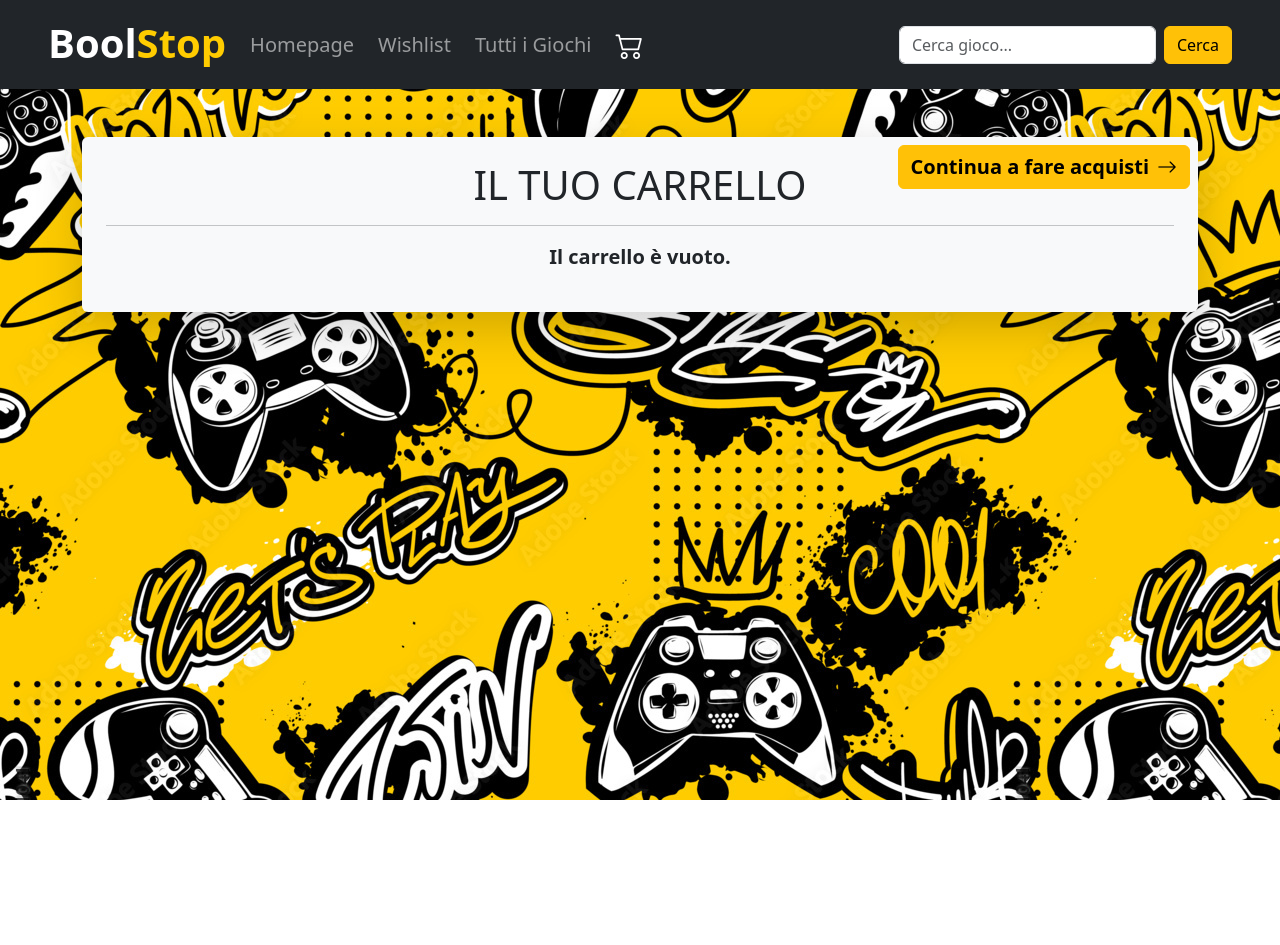
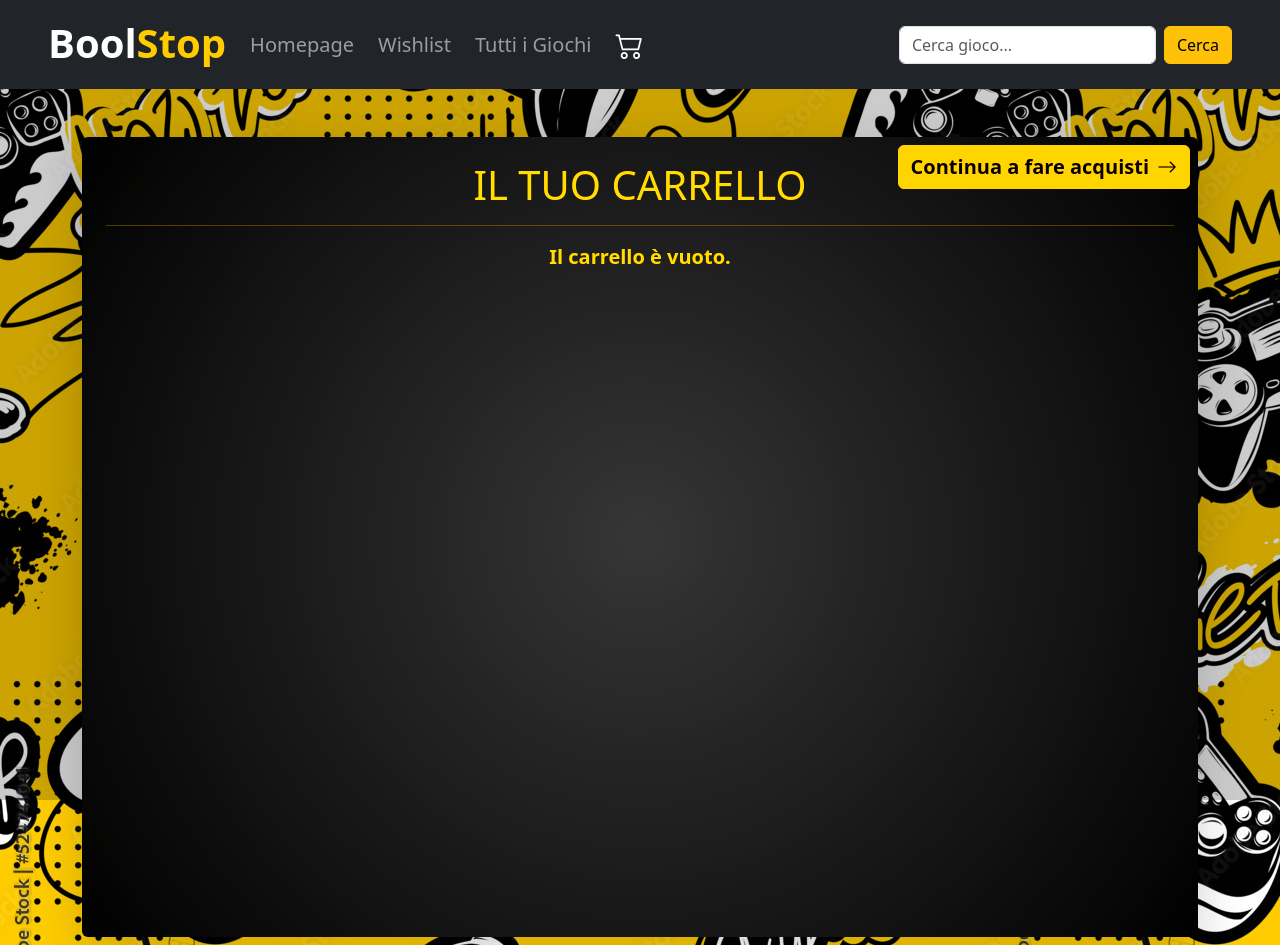
Before and after one commit to dannyarena/boolstop-frontend, a React (Vite) app: page /cart in a window 1280 px wide. Before the commit the page ends 800 px from the top, so only its background shows below. Built offline with nearby package versions, Linux system fonts and the light colour scheme.

Commit message:
fix style homepage

```diff
--- a/src/components/PromoCarousel.jsx
+++ b/src/components/PromoCarousel.jsx
@@ -28,13 +28,13 @@ export default function PromoCarousel({ discountedGames, wishlistIds, onToggleWi
 
   return (
     <>
-      <h2 className="text-center text-white fs-1 mb-4">
+      <h2 className="promo-title text-center fs-1 my-4 fw-bold">
         <i className="bi bi-fire text-danger"></i> OFFERTE DEL MOMENTO{" "}
         <i className="bi bi-fire text-danger"></i>
       </h2>
       <div id="carouselExampleIndicators" className="carousel slide">
         {/* Indicatori */}
-        <ol className="carousel-indicators d-flex justify-content-center p-0 mb-2">
+        <ol className="carousel-indicators d-flex justify-content-center p-0 mb-3">
           {discountedGames.map((_, i) => (
             <li
               key={i}
--- a/src/index.css
+++ b/src/index.css
@@ -27,6 +27,7 @@
   background-image: url("/img/ddrfu5v-8497eeac-ad03-4abf-957a-63159599231e.jpg");
   background-position: center;
   background-size: cover;
+  filter: brightness(1.1) saturate(1.2);
 }
 .linkJumbo {
   font-size: 50px;
@@ -42,7 +43,20 @@
 }
 
 body {
-  background-image: url("/img/1000_F_524741041_RBfJBzahjDcEHI0bG3Azw2225SoQfNOh.jpg");
+  background-image: linear-gradient(rgba(0, 0, 0, 0), rgba(0, 0, 0, 0)),
+    url("/img/1000_F_524741041_RBfJBzahjDcEHI0bG3Azw2225SoQfNOh.jpg");
+  margin: 0;
+}
+
+body::before {
+  content: "";
+  position: fixed;
+  top: 0;
+  left: 0;
+  width: 100%;
+  height: 100%;
+  background: rgba(0, 0, 0, 0.2);
+  z-index: -1;
 }
 
 .div-platforms:hover {
@@ -61,8 +75,12 @@ body {
 }
 
 .link-platforms i {
-  font-size: 3rem;
-  color: rgb(255, 255, 255);
+  font-size: 3.5rem;
+  color: #fac803;
+}
+
+.div-platforms:hover i {
+  color: white;
 }
 
 .div-platforms {
@@ -72,8 +90,9 @@ body {
   justify-content: center;
   align-items: center;
   padding: 100px;
-  background-color: rgba(0, 0, 0, 0.88);
+  background: radial-gradient(circle at center, #111111dc 0%, #000 0%);
   border-radius: 50px;
+  box-shadow: 0px 0px 20px rgba(0, 0, 0, 0.8);
 }
 .iconplat {
   font-size: 100px;
@@ -84,7 +103,7 @@ body {
   background-color: rgba(0, 0, 0, 0.8);
   padding: 20px;
   border-radius: 20px;
-  box-shadow: 0px 0px 20px rgba(0, 0, 0, 0.5);
+  box-shadow: 0px 0px 20px rgba(0, 0, 0, 0.8);
 
   color: white;
   font-size: 5rem;
@@ -97,7 +116,7 @@ body {
   height: 650px;
   overflow: hidden;
   border-radius: 20px;
-  box-shadow: 0px 3px 10px 3px #fac803;
+  box-shadow: 0px 3px 10px 3px #ffca2c;
   transition: transform 0.3s;
 }
 
@@ -240,11 +259,12 @@ body {
 }
 
 .wrapper {
-  background-color: white;
-  height: 100%;
-  padding: 20px;
-  border-radius: 10px;
-  box-shadow: 0px 0px 20px rgba(0, 0, 0, 0.5);
+  background: radial-gradient(circle at center, #111111dc 0%, #000 100%);
+  border-radius: 20px;
+  box-shadow: 0 0 50px rgba(255, 255, 255, 0.05);
+  min-height: 100vh;
+  padding: 0 2rem;
+  color: #fac803;
 }
 
 .addtocard {
@@ -256,7 +276,7 @@ body {
 }
 
 .discounted-games {
-  background-color: rgba(0, 0, 0, 0.88);
+  background: radial-gradient(circle at center, #111111dc 0%, #000 0%);
   border-radius: 50px;
 }
 
@@ -267,7 +287,7 @@ body {
 }
 
 .wishlist-container {
-  background: radial-gradient(circle at center, #111 0%, #000 100%);
+  background: radial-gradient(circle at center, #111111dc 0%, #000 100%);
   border-radius: 20px;
   box-shadow: 0 0 50px rgba(255, 255, 255, 0.05);
   min-height: 100vh;
@@ -294,11 +314,13 @@ body {
 }
 
 .wishlist-container,
-.videogames-container {
+.videogames-container,
+.wrapper {
   padding: 0 3rem;
   max-width: 1600px;
   margin: 0 auto;
   box-shadow: 0 0 50px rgba(0, 0, 0, 1.5);
+  filter: brightness(1.1) saturate(1.2);
 }
 
 .titleDetailGame {
@@ -320,3 +342,7 @@ body {
 .btn:hover {
   box-shadow: 0px 0px 20px rgba(255, 202, 44, 0.5);
 }
+
+.promo-title {
+  color: #ffca2c;
+}
--- a/src/pages/Homepage.jsx
+++ b/src/pages/Homepage.jsx
@@ -41,7 +41,7 @@ export default function Homepage() {
       <div className="wrapper-homepage vh-100">
         <div className="jumbotron-container d-flex justify-content-center align-items-center">
           <div className="jumbotron">
-            <div className="logobool">
+            <div className="logobool p-5">
               <h1 className="display-1 text-center fw-bold ">
                 BOOL<span className="text-warning">STOP</span>
               </h1>
```
